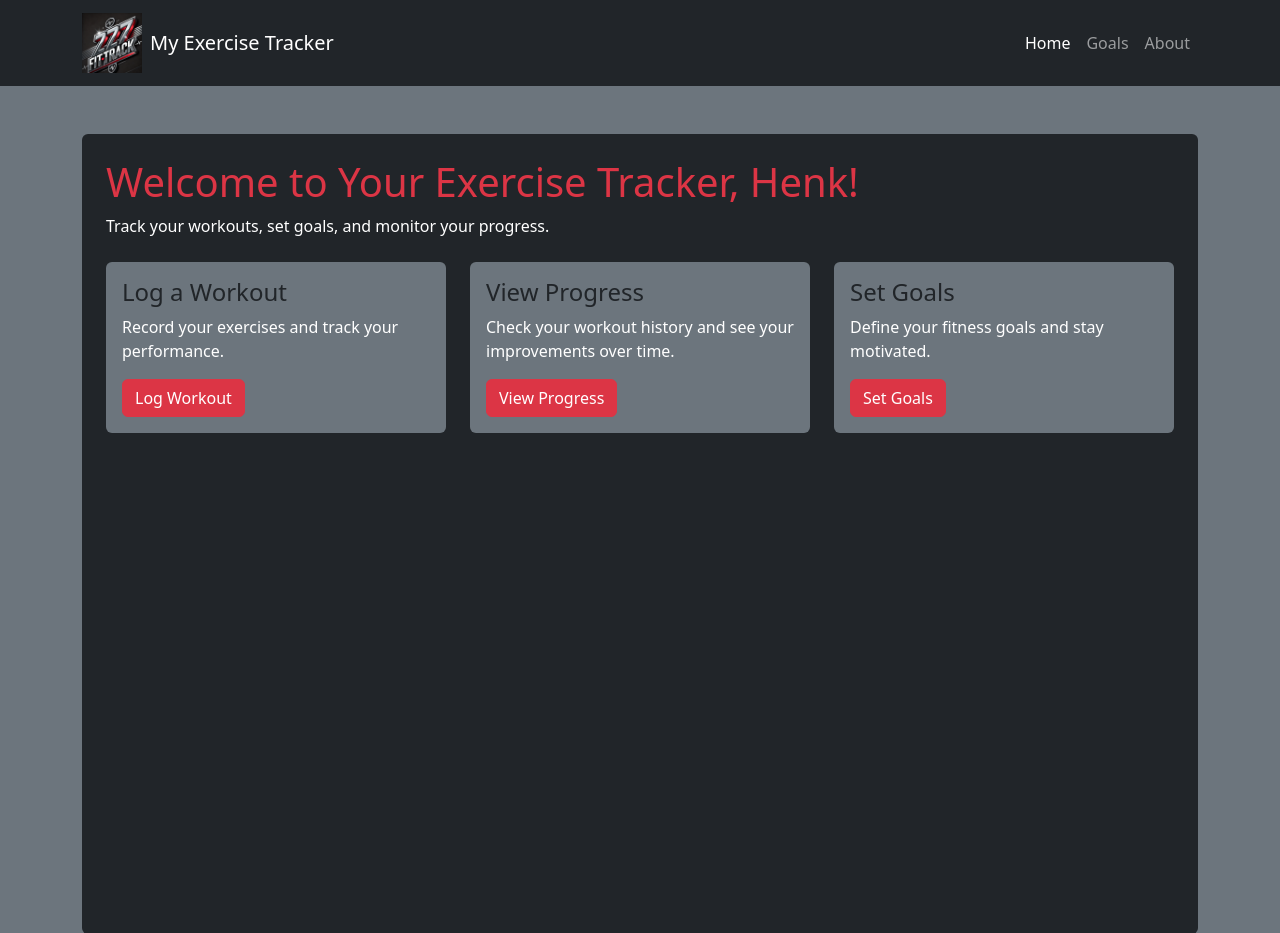
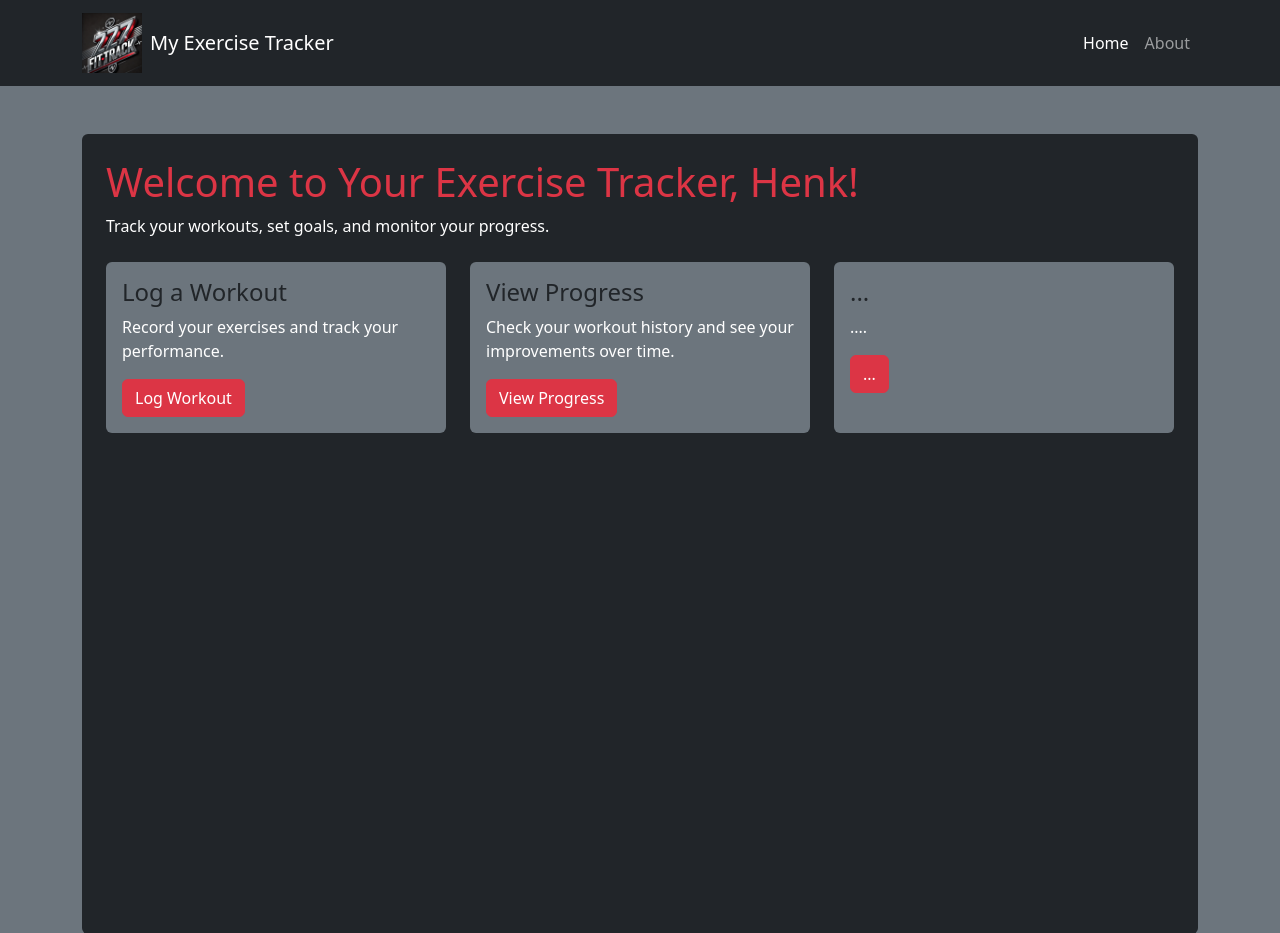
Before and after one commit to elianpullen/webtech, a Flask app: page / in a window 1280 px wide. Shown: the top 933 px of the page. Run offline with Flask 3, Linux system fonts and the light colour scheme.

Commit message:
refactor: delete goals component

```diff
--- a/routes.py
+++ b/routes.py
@@ -129,10 +129,6 @@ def routes(app):
         db.session.commit()
         return redirect(url_for('category'))
 
-    @app.route("/goals/")
-    def goals():
-        return render_template("goals.html")
-
     @app.route("/about/")
     def about():
         return render_template("about.html")
--- a/templates/base.html
+++ b/templates/base.html
@@ -22,9 +22,6 @@
                 <ul class="navbar-nav ms-auto">
                     <li class="nav-item">
                         <a class="nav-link active" href="{{ url_for('index') }}">Home</a>
-                    </li>
-                    <li class="nav-item">
-                        <a class="nav-link" href="{{ url_for('goals') }}">Goals</a>
                     </li>
                     <li class="nav-item">
                         <a class="nav-link" href="{{ url_for('about') }}">About</a>
--- a/templates/index.html
+++ b/templates/index.html
@@ -32,9 +32,9 @@
                 <div class="col-md-4 d-flex mb-4">
                     <div class="card bg-secondary text-white border-0 flex-fill">
                         <div class="card-body">
-                            <h4 class="card-title text-body">Set Goals</h4>
-                            <p class="card-text">Define your fitness goals and stay motivated.</p>
-                            <a href="/goals" class="btn btn-danger">Set Goals</a>
+                            <h4 class="card-title text-body">...</h4>
+                            <p class="card-text">....</p>
+                            <a href="" class="btn btn-danger">...</a>
                         </div>
                     </div>
                 </div>
```
Also changed, not shown: templates/goals.html (deleted, +0 -34 lines).
